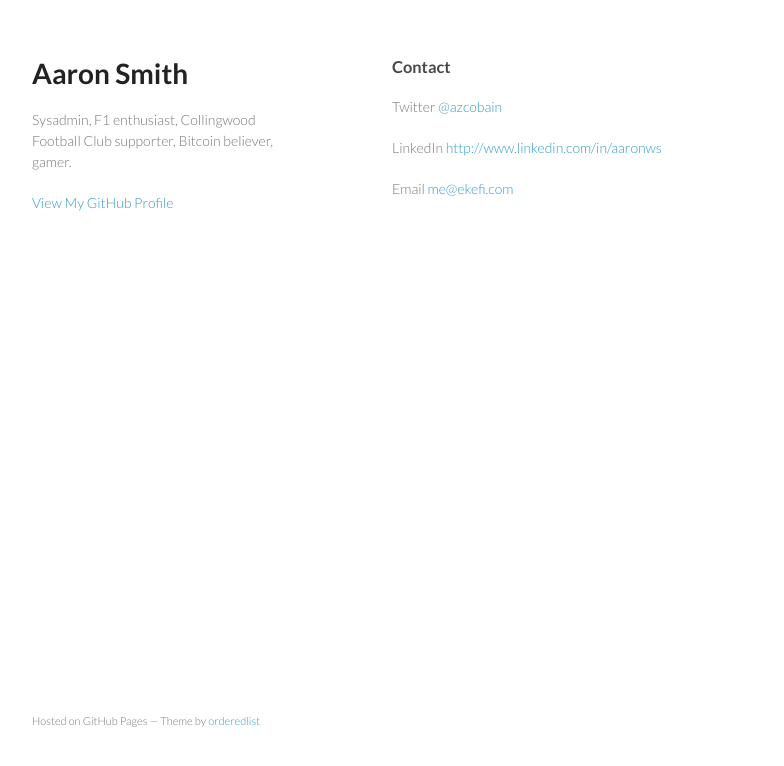
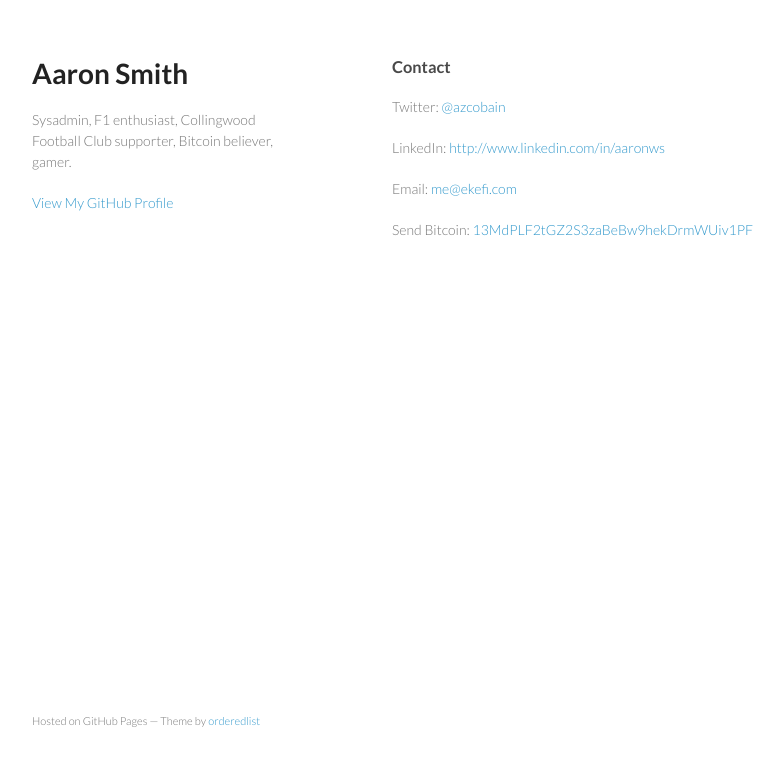
Before and after one commit to a-dot-sys/azcobain.github.io, a plain HTML site: page index.html in a window 1280 px wide. Shown: the whole page, without its empty margins (178-962 px from the left). Drawn offline with Linux system fonts and the light colour scheme.

Commit message:
Replace master branch with page content via GitHub

```diff
--- a/index.html
+++ b/index.html
@@ -26,11 +26,13 @@
         <h3>
 <a name="contact" class="anchor" href="#contact"><span class="octicon octicon-link"></span></a>Contact</h3>
 
-<p>Twitter <a href="http://twitter.com/azcobain">@azcobain</a></p>
+<p>Twitter: <a href="http://twitter.com/azcobain">@azcobain</a></p>
 
-<p>LinkedIn <a href="http://www.linkedin.com/in/aaronws">http://www.linkedin.com/in/aaronws</a></p>
+<p>LinkedIn: <a href="http://www.linkedin.com/in/aaronws">http://www.linkedin.com/in/aaronws</a></p>
 
-<p>Email <a href="mailto:me@ekefi.com">me@ekefi.com</a></p>
+<p>Email: <a href="mailto:me@ekefi.com">me@ekefi.com</a></p>
+
+<p>Send Bitcoin: <a href="https://raw.githubusercontent.com/azcobain/azcobain.github.io/master/SHqS4FW.png">13MdPLF2tGZ2S3zaBeBw9hekDrmWUiv1PF</a></p>
       </section>
       <footer>
         <p><small>Hosted on GitHub Pages &mdash; Theme by <a href="https://github.com/orderedlist">orderedlist</a></small></p>
--- a/params.json
+++ b/params.json
@@ -1 +1 @@
-{"name":"Aaron Smith","tagline":"Sysadmin, F1 enthusiast, Collingwood Football Club supporter, Bitcoin believer, gamer.","body":"### Contact\r\nTwitter [@azcobain](http://twitter.com/azcobain)\r\n\r\nLinkedIn http://www.linkedin.com/in/aaronws\r\n\r\nEmail me@ekefi.com\r\n\r\n","google":"","note":"Don't delete this file! It's used internally to help with page regeneration."}
+{"name":"Aaron Smith","tagline":"Sysadmin, F1 enthusiast, Collingwood Football Club supporter, Bitcoin believer, gamer.","body":"### Contact\r\nTwitter: [@azcobain](http://twitter.com/azcobain)\r\n\r\nLinkedIn: http://www.linkedin.com/in/aaronws\r\n\r\nEmail: me@ekefi.com\r\n\r\nSend Bitcoin: [13MdPLF2tGZ2S3zaBeBw9hekDrmWUiv1PF](https://raw.githubusercontent.com/azcobain/azcobain.github.io/master/SHqS4FW.png)","google":"","note":"Don't delete this file! It's used internally to help with page regeneration."}
```
